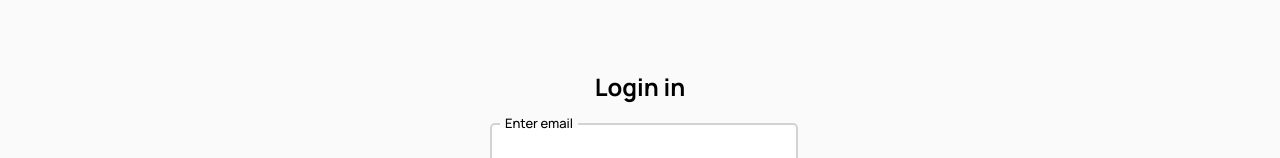
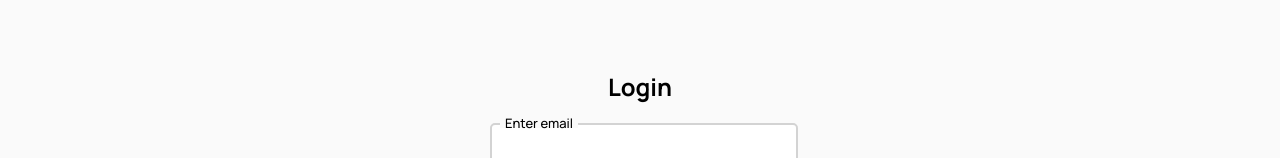
Before and after one commit to Dylanluiz/Audiophile, a React (Vite) app: page /login in a window 1280 px wide. Shown: the part 144-302 px from the top of the page. Built offline with nearby package versions, Linux system fonts and the light colour scheme.

Commit message:
styling changes

```diff
--- a/src/index.css
+++ b/src/index.css
@@ -130,7 +130,7 @@ header {
     display: flex;
     flex-direction: column;
     gap: 4px;
-
+    cursor: pointer;
 }
 
 .hamburger-section {
@@ -462,6 +462,7 @@ footer {
     border-radius: 5px;
     display: flex;
     justify-content: center;
+    cursor: pointer;
 }
 
 .signup-form label,
@@ -1428,6 +1429,7 @@ input[type='file'] {
     display: flex;
     justify-content: center;
     align-items: center;
+    cursor: pointer;
 }
 
 .user-cart-main {
--- a/src/pages/Login.jsx
+++ b/src/pages/Login.jsx
@@ -73,7 +73,7 @@ export default function Login() {
 
     return (
         <section className="login-container">
-            <h2>Login in</h2>
+            <h2>Login</h2>
 
             <form action="" className="login-form" onSubmit={onLogin}>
                 <div className="email-container">
```
